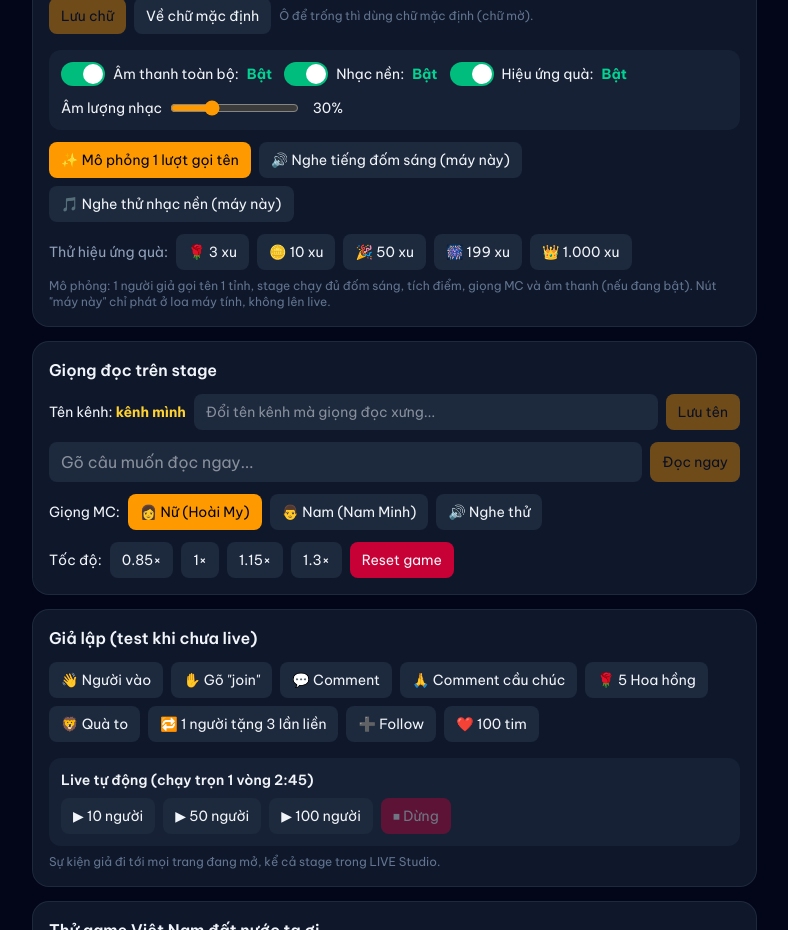
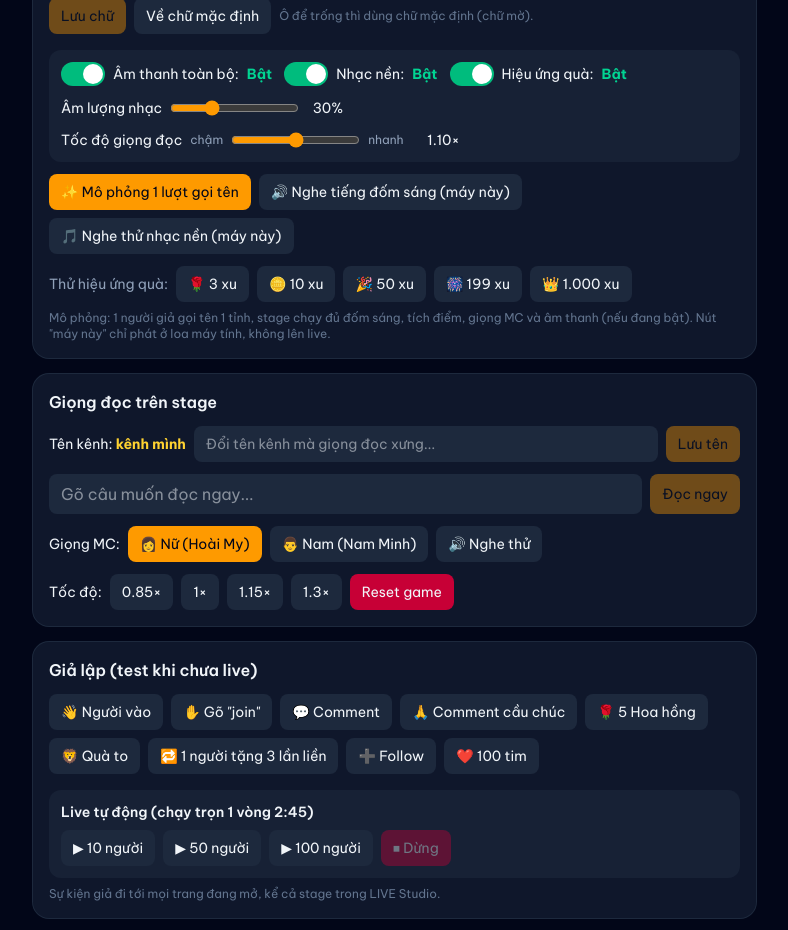
Before and after one commit to duongbirken2510/LIVE-Bando, a React (Vite) app: page / in a window 1280 px wide. Shown: the part 1020-1950 px from the top of the page, without its empty margins (31-819 px from the left). Built offline with nearby package versions, Linux system fonts and the light colour scheme; no server answers; a web font is replaced by a local one.

Commit message:
thanh kéo tốc độ giọng đọc 0.7-1.5, server nhớ
Co-Authored-By: Claude Opus 5.5 <noreply@anthropic.com>

```diff
--- a/src/App.tsx
+++ b/src/App.tsx
@@ -147,6 +147,24 @@ function TextAndSound({ game }: { game: GameState }) {
           />
           <span className="w-9 text-right tabular-nums">{game.music.volume}%</span>
         </label>
+        <label className="flex items-center gap-2">
+          Tốc độ giọng đọc
+          <span className="text-xs text-slate-400">chậm</span>
+          <input
+            type="range"
+            min={0.7}
+            max={1.5}
+            step={0.05}
+            value={game.voiceRate}
+            onChange={(e) => {
+              setPrefs({ voiceRate: e.target.value });
+              sendControl('setRate', e.target.value); // trang stage đổi ngay
+            }}
+            className="accent-amber-500"
+          />
+          <span className="text-xs text-slate-400">nhanh</span>
+          <span className="w-12 text-right tabular-nums">{game.voiceRate.toFixed(2)}×</span>
+        </label>
       </div>
 
       <div className="mt-3 flex flex-wrap gap-2">
--- a/src/game/useGame.ts
+++ b/src/game/useGame.ts
@@ -343,6 +343,7 @@ export function useGame() {
           const p = JSON.parse(c.text) as Record<string, string>;
           g.prefs = p;
           setPrefs(p);
+          if (IS_STAGE && p.voiceRate) voice.rate = rateOf(p); // tốc độ đã chọn, server nhớ qua lần bật lại
         } catch {
           // bỏ qua bộ cài đặt hỏng
         }
@@ -469,6 +470,7 @@ export function useGame() {
     theme,
     prefs,
     labels: labelsOf(prefs),
+    voiceRate: rateOf(prefs),
     soundOn: prefs.soundOn !== '0', // công tắc "Âm thanh toàn bộ"
     giftFx: prefs.giftFx !== '0', // công tắc "Hiệu ứng quà"
     music: {
@@ -492,6 +494,9 @@ export function useGame() {
 
 export type GameState = ReturnType<typeof useGame>;
 export type Labels = typeof GAME.labels;
+
+/** Tốc độ giọng đọc chủ kênh chọn (0.7–1.5), chưa chọn thì GAME.voiceRate */
+const rateOf = (prefs: Record<string, string>) => Math.min(1.5, Math.max(0.7, Number(prefs.voiceRate) || GAME.voiceRate));
 
 /** Chữ trên màn hình: chữ chủ kênh đặt (prefs.label_xxx), ô để trống thì dùng chữ mặc định */
 export function labelsOf(prefs: Record<string, string>): Labels {
```
